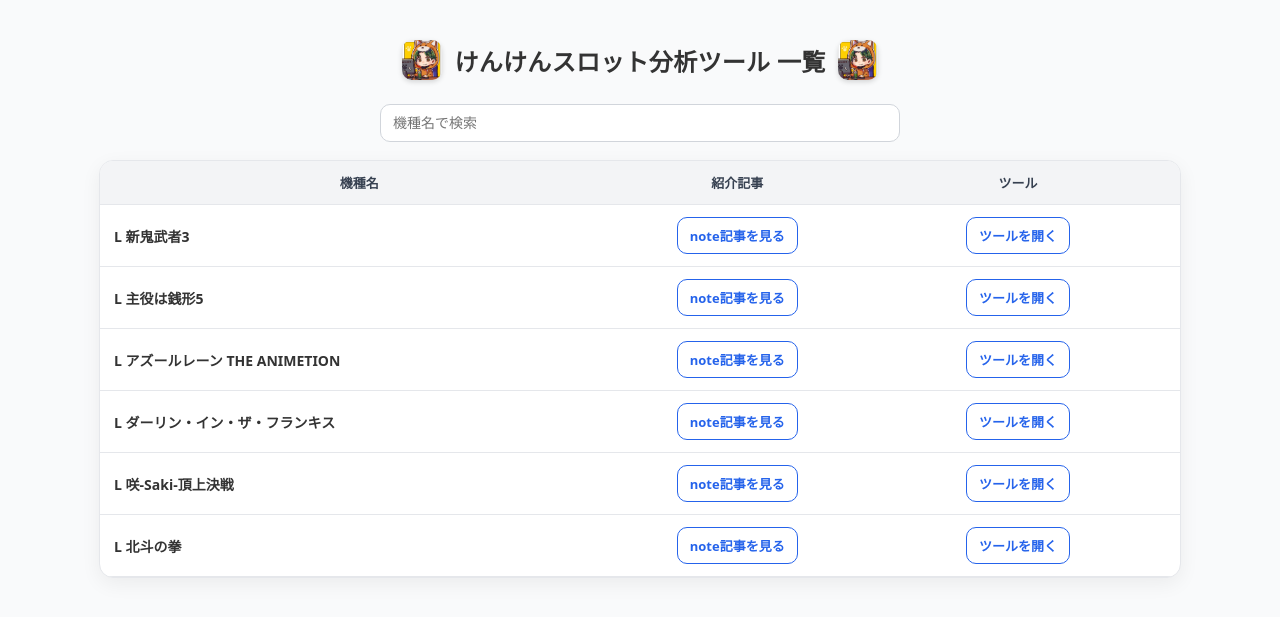
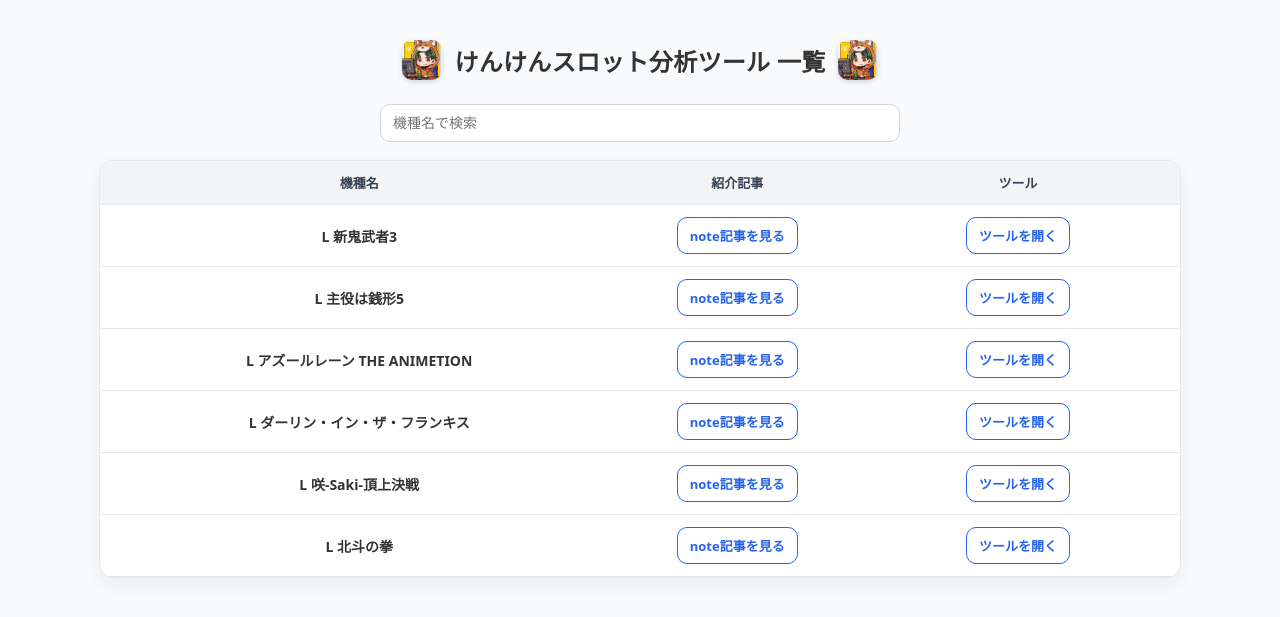
Before and after one commit to kenken0808/slot_app, a Flask app: page /list in a window 1280 px wide. Shown: the top 617 px of the page. Run offline with Flask 3, Linux system fonts and the light colour scheme.

Commit message:
ツール一覧ページ作成4

```diff
--- a/templates/tool_list.html
+++ b/templates/tool_list.html
@@ -7,7 +7,7 @@
 
   <!-- OGP / Twitterカード -->
   <meta property="og:type" content="website">
-  <meta property="og:title" content="けんけんスロット分析ツール 一覧">
+  <meta property="og:title" content="けんけんスロット分析ツール一覧">
   <meta property="og:description" content="機種ごとのnote紹介記事とツールへのリンクをまとめたポータルページです。">
   <meta property="og:url" content="https://kenkentools.com/list">
   <meta property="og:image" content="{{ url_for('static', filename='ogp.jpg', _external=True) }}">
@@ -110,7 +110,7 @@
 
     .name {
       font-weight: 600;
-      text-align: left;
+      text-align: center;  /* ✅ 中央揃えに変更 */
     }
 
     a.link {
```
